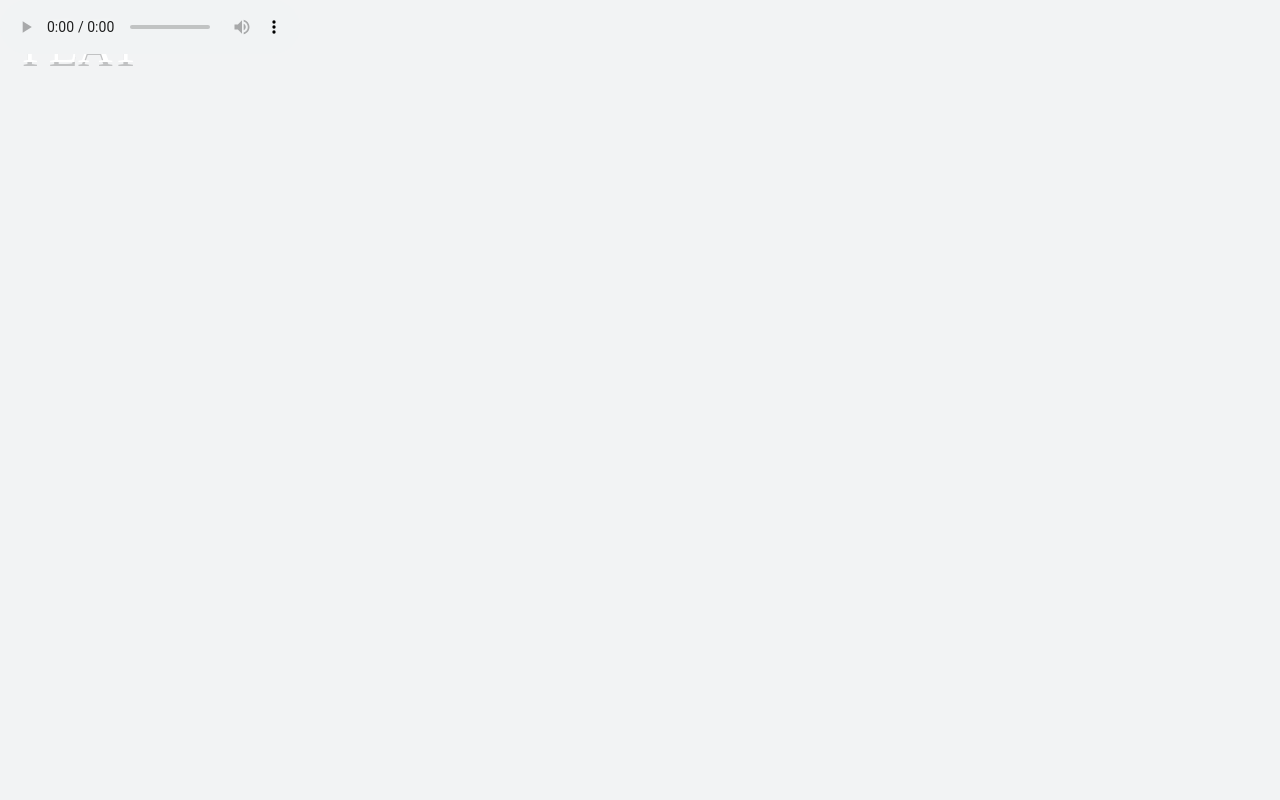
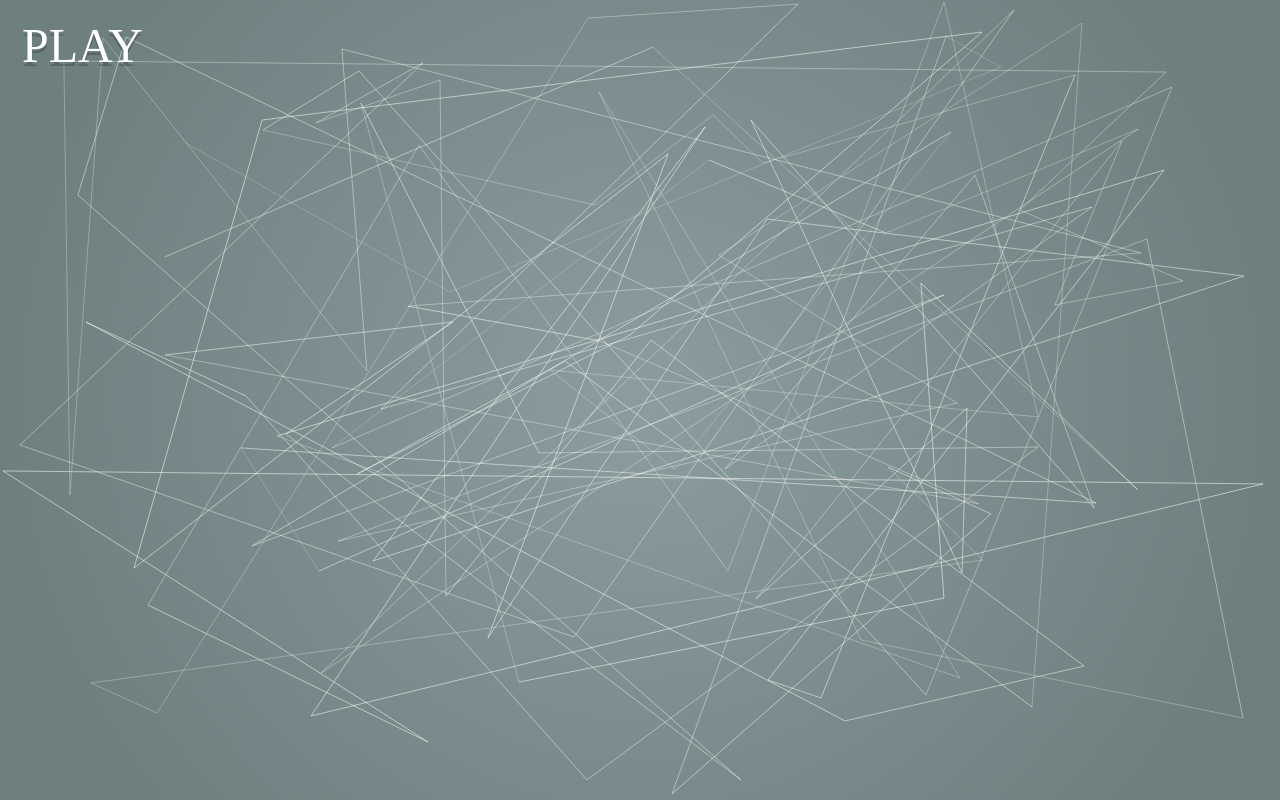
Before and after one commit to xanderlewis/webaudio-visualiser, a website: page public/index.html in a window 1280 px wide. Drawn offline with Linux system fonts and the light colour scheme; a web font is replaced by a local one.

Commit message:
Small tweaks to demos

```diff
--- a/js/demos/web.js
+++ b/js/demos/web.js
@@ -37,7 +37,7 @@ module.exports = function(v) {
     ctx.fillRect(0, 0, canvasWidth, canvasHeight);
 
     // Draw flash
-    ctx.fillStyle = `rgba(255,0,127,${maths.polyInterpolate(0, 1, amp, 4)})`;
+    ctx.fillStyle = `rgba(255,0,127,${maths.polyInterpolate(0, 1, amp, 3)})`;
     ctx.fillRect(0, 0, canvasWidth, canvasHeight);
 
     // Draw web
@@ -54,5 +54,5 @@ module.exports = function(v) {
 
 
     // Update particle set
-    particleSet.tick(maths.polyInterpolate(0, 20, amp, 6));
+    particleSet.tick(maths.polyInterpolate(0, 20, amp, 3));
 }
--- a/js/main.js
+++ b/js/main.js
@@ -1,5 +1,5 @@
 const Visualiser = require('./src/visualiser.js').Visualiser;
-const renderFunction = require('./demos/frequency-bars.js');
+const renderFunction = require('./demos/web.js');
 
 // Create a Visualiser instance that visualises the audio using the canvas
 const visualiser = new Visualiser('out', 'in', renderFunction);
--- a/public/bundle.js
+++ b/public/bundle.js
@@ -2,49 +2,68 @@
 const maths = require('../src/maths.js');
 const ParticleSet = require('../src/particle.js').ParticleSet;
 
-const backgroundColour = '#f2f3f4';
+let particleSet;
 
 module.exports = function(v) {
     const ctx = v.renderingContext;
     const canvasWidth = ctx.canvas.width;
     const canvasHeight = ctx.canvas.height;
 
-    // Get each frequency's amplitude
-    v.setFFTSize(512);
-    const amps = v.getFrequencies(0.15);
+    // Get amplitude
+    const amp = v.getAmplitudeSmooth(0.15);
+
+    // Set up particle set
+    if (particleSet == undefined) {
+        // Set up particle set
+        particleSet = new ParticleSet(120, {
+            minX: 0,
+            maxX: canvasWidth,
+            minY: 0,
+            maxY: canvasHeight,
+            maxV: 4,
+            xEdgeBehaviour: 'bounce',
+            yEdgeBehaviour: 'bounce'
+        });
+    }
 
     // Draw background
-    ctx.fillStyle = backgroundColour;
+    const hWidth = canvasWidth / 2;
+    const hHeight = canvasHeight / 2;
+    const innerColour = '#8b9d9e' //'#ff145c';
+    const outerColour = '#6e7f80' //'#9e0030';
+    var gradient = ctx.createRadialGradient(hWidth, hHeight, 0, hWidth, hHeight, hWidth);
+    gradient.addColorStop(0, innerColour);
+    gradient.addColorStop(1, outerColour);
+    ctx.fillStyle = gradient;
     ctx.fillRect(0, 0, canvasWidth, canvasHeight);
 
-    // Calculate bars
-    const graphOriginX = 0;
-    const graphOriginY = 0;
-    const graphWidth = canvasWidth;
-    const graphHeight = canvasHeight;
-    const numberOfBars = v.numberOfFrequencyBands();
-    const barWidth = graphWidth / numberOfBars;
+    // Draw flash
+    ctx.fillStyle = `rgba(255,0,127,${maths.polyInterpolate(0, 1, amp, 3)})`;
+    ctx.fillRect(0, 0, canvasWidth, canvasHeight);
 
-    // Draw bars
+    // Draw web
+    const p = particleSet.particles;
 
-    for (var i = 0; i < numberOfBars; i++) {
-        // Calculate bar height
-        const barHeight = maths.lerp(0, graphHeight, amps[i]);
+    for (var i = 1; i < p.length - 1; i++) {
+        ctx.beginPath();
+        ctx.moveTo(p[i].x, p[i].y);
+        ctx.lineTo(p[i+1].x, p[i+1].y);
+        ctx.strokeStyle = 'rgba(255,255,255,0.8)';
+        ctx.lineWidth = maths.euclideanDistance(p[i].vX, p[i].vY) / 4;
+        ctx.stroke();
+    }
 
-        ctx.fillStyle = `hsla(${maths.lerp(0, 360, amps[i])}, 100%, 50%, 1)`;
 
-        // Draw single bar
-        ctx.fillRect(graphOriginX + barWidth * i, graphOriginY + (graphHeight - barHeight), barWidth, barHeight);
-    }
+    // Update particle set
+    particleSet.tick(maths.polyInterpolate(0, 20, amp, 3));
 }
-
 },{"../src/maths.js":3,"../src/particle.js":4}],2:[function(require,module,exports){
 const Visualiser = require('./src/visualiser.js').Visualiser;
-const renderFunction = require('./demos/frequency-bars.js');
+const renderFunction = require('./demos/web.js');
 
 // Create a Visualiser instance that visualises the audio using the canvas
 const visualiser = new Visualiser('out', 'in', renderFunction);
-},{"./demos/frequency-bars.js":1,"./src/visualiser.js":5}],3:[function(require,module,exports){
+},{"./demos/web.js":1,"./src/visualiser.js":5}],3:[function(require,module,exports){
 // Some useful functions for doing visualisations
 
 function lerp(a, b, t) {
@@ -243,7 +262,7 @@ function Visualiser(canvasID, audioID, renderFunction) {
     this.initialiseNodes();
 
     // Private properties
-    this._previousAmplitude = 0;
+    this._previousAmplitude = 0.5;
 
     // Get references to visualiser instance and render function
     const v = this;
@@ -284,13 +303,20 @@ Visualiser.prototype.initialiseAudio = function(id) {
 Visualiser.prototype.initialiseNodes = function() {
     // Create nodes
     const source = this.audioContext.createMediaElementSource(this.audioElement);
+
     this.analyser = this.audioContext.createAnalyser();
     this.analyser.fftSize = 2048; // (default fft size)
+
+    this.filter = this.audioContext.createBiquadFilter();
+    this.filter.type = 'allpass';
+    this.filter.gain.value = 0;
+
     const destination = this.audioContext.destination;
 
     // Connect nodes
     source.connect(this.analyser);
-    this.analyser.connect(destination);
+    this.analyser.connect(this.filter);
+    this.filter.connect(destination);
 };
 
 Visualiser.prototype.setFFTSize = function(size) {
@@ -314,18 +340,6 @@ Visualiser.prototype.getAmplitudeSmooth = function(factor = 0.15) {
     const amp = this.getAmplitude();
     const smoothAmp = this._smoothAmplitude(amp, factor);
     return smoothAmp;
-};
-
-Visualiser.prototype.getAmplitudeWeighted = function(weights) {
-    // Get amplitude of each frequency
-    const amps = this.getFrequenciesSmooth();
-
-    // Scale each frequency by the corresponding weight
-    const scaledAmps = amps.reduce((total, current, index) => total + current * weights[index], 1);
-
-    // Calculate peak
-    const peak = maths.max(scaledAmps);
-    return peak;
 };
 
 Visualiser.prototype.amplitudeIsAbove = function(value) {
@@ -361,6 +375,27 @@ Visualiser.prototype.numberOfFrequencyBands = function() {
     return this.analyser.frequencyBinCount;
 };
 
+/**
+ * TODO: Fix the weightFrequencies* stuff so that the sound the user hears is not affected by the filter.
+ * Only the analyser's input should be filtered.
+ *
+ */
+Visualiser.prototype.weightFrequenciesBelow = function(frequency, weight) {
+    this.filter.type = 'lowshelf';
+    this.filter.frequency.value = frequency;
+    this.filter.gain.value = weight;
+};
+
+Visualiser.prototype.weightFrequenciesAbove = function(frequency, weight) {
+    this.filter.type = 'highshelf';
+    this.filter.frequency.value = frequency;
+    this.filter.gain.value = weight;
+};
+
+Visualiser.prototype.resetFrequencyWeight = function() {
+    this.filter.gain.value = 0;
+};
+
 module.exports = {
     Visualiser
 };
--- a/public/index.html
+++ b/public/index.html
@@ -21,7 +21,7 @@
             });
         </script>
 
-        <audio id="in" src="/sound/intrep.mp3" type="audio/mp3" preload="auto" controls></audio>
+        <audio id="in" src="/sound/free-baby.mp3" type="audio/mp3" preload="auto"></audio>
         <canvas id="out" width="800" height="800">Your browser doesn't support HTML Canvas. :(</canvas>
         <script src="/bundle.js"></script>
     </body>
```
Also changed, not shown: js/src/visualiser.js (+30 -14 lines).
